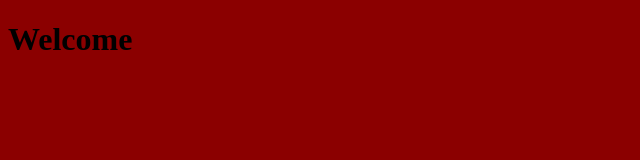
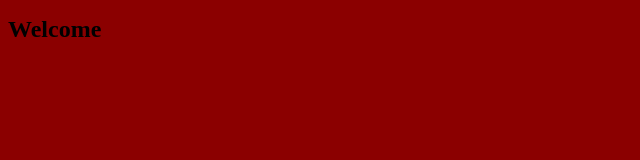
Before and after one commit to Basselfathy/new-repo, a plain HTML site: page index.html in a window 1280 px wide. Shown: the whole page, without its empty margins (0-640 px from the left). Drawn offline with Linux system fonts and the light colour scheme.

Commit message:
css font size added

```diff
--- a/css.css
+++ b/css.css
@@ -3,3 +3,6 @@ body {
     max-height: 100%;
     background-color: darkred;
 }
+*{
+    font-size: 24px;
+}
```
